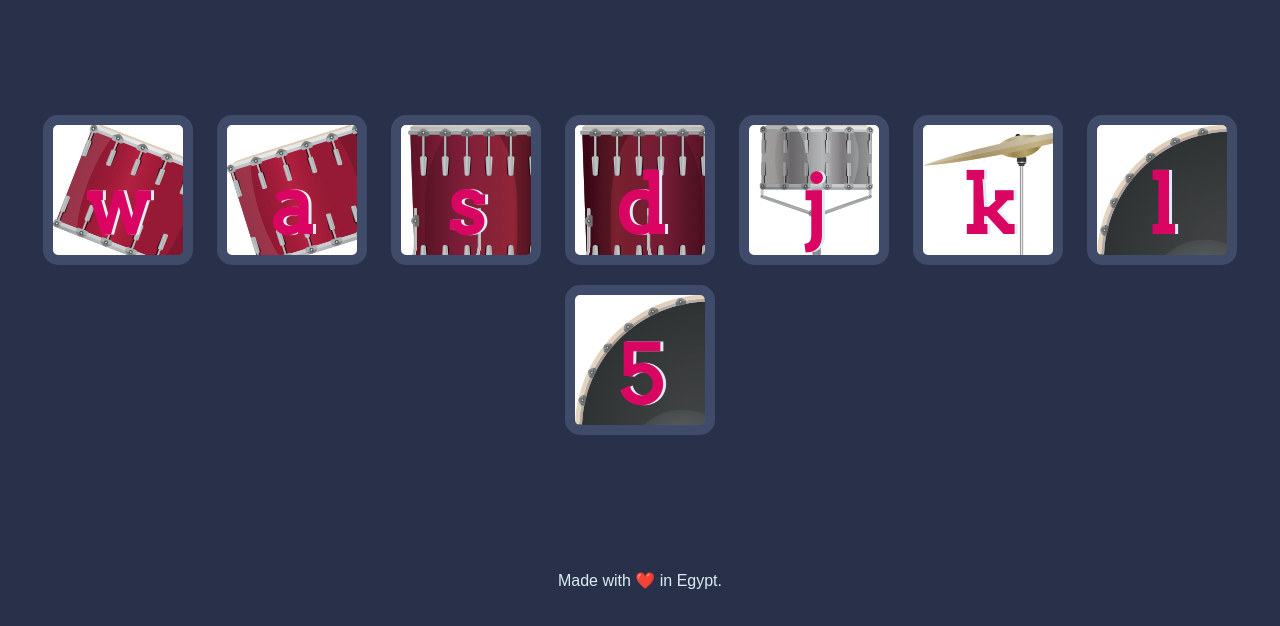
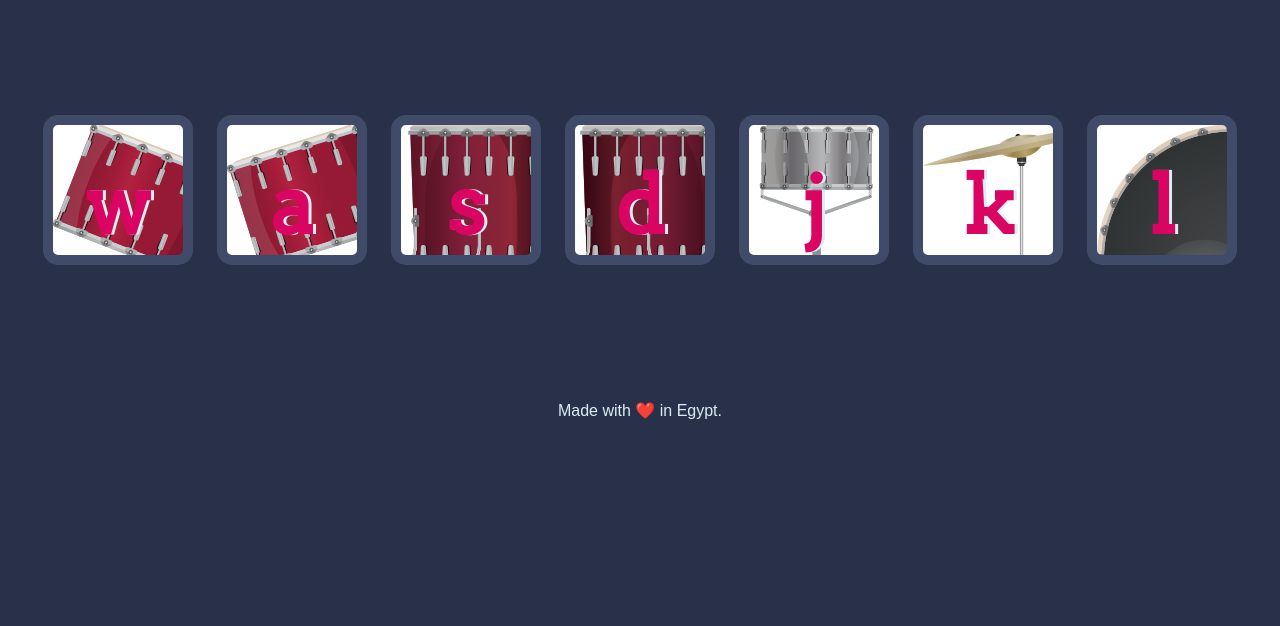
Before and after one commit to khaledrabie-wb/Drumkit, a plain HTML site: page index.html in a window 1280 px wide. Shown: the part 174-800 px from the top of the page. Drawn offline with Linux system fonts and the light colour scheme.

Commit message:
Update index.html

```diff
--- a/index.html
+++ b/index.html
@@ -19,7 +19,6 @@
     <button class="j drum">j</button>
     <button class="k drum">k</button>
     <button class="l drum">l</button>
-    <button class="l drum">5</button>
   </div>
 
   <script src="./index.js" charset="utf-8"></script>
```
